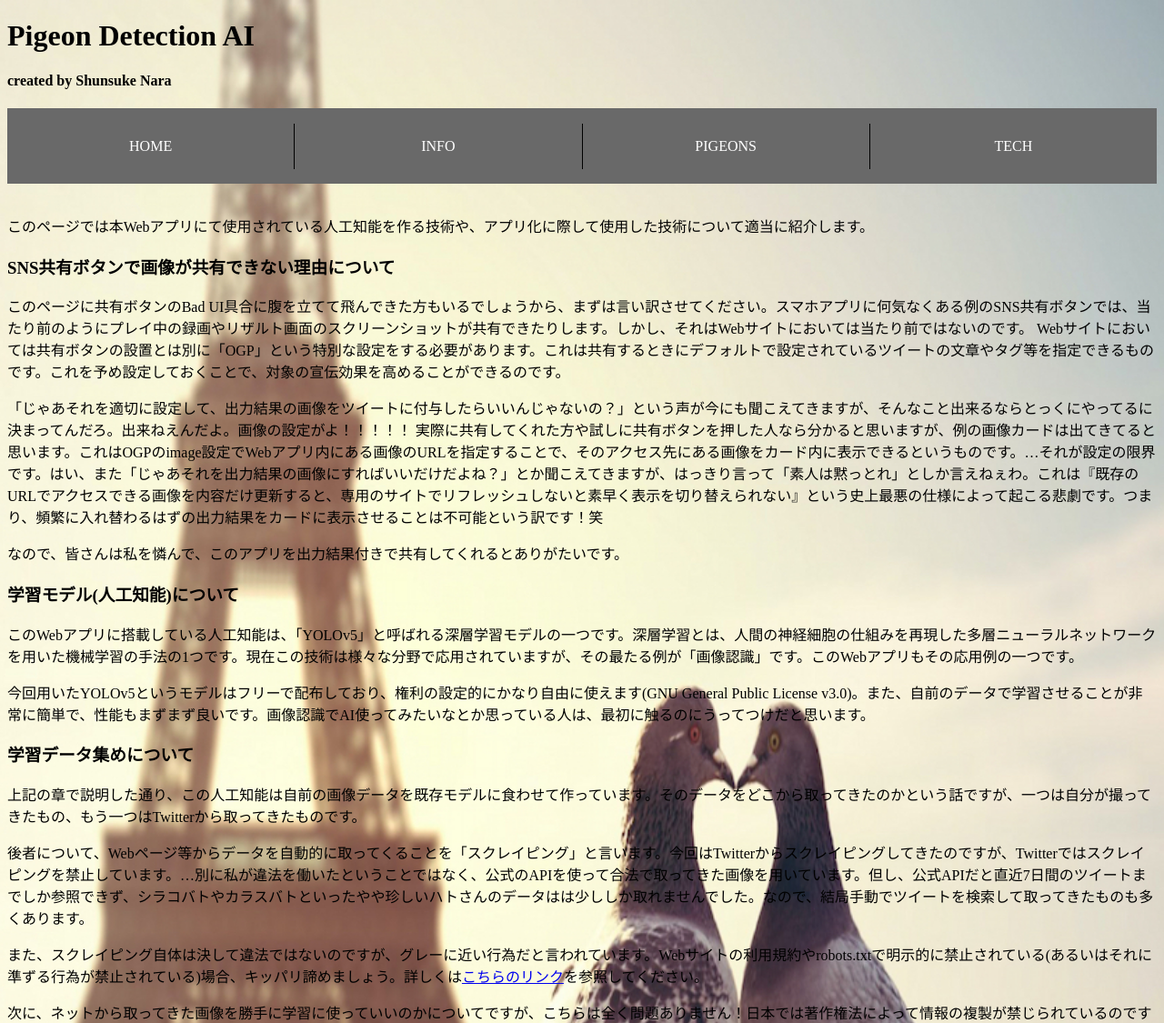
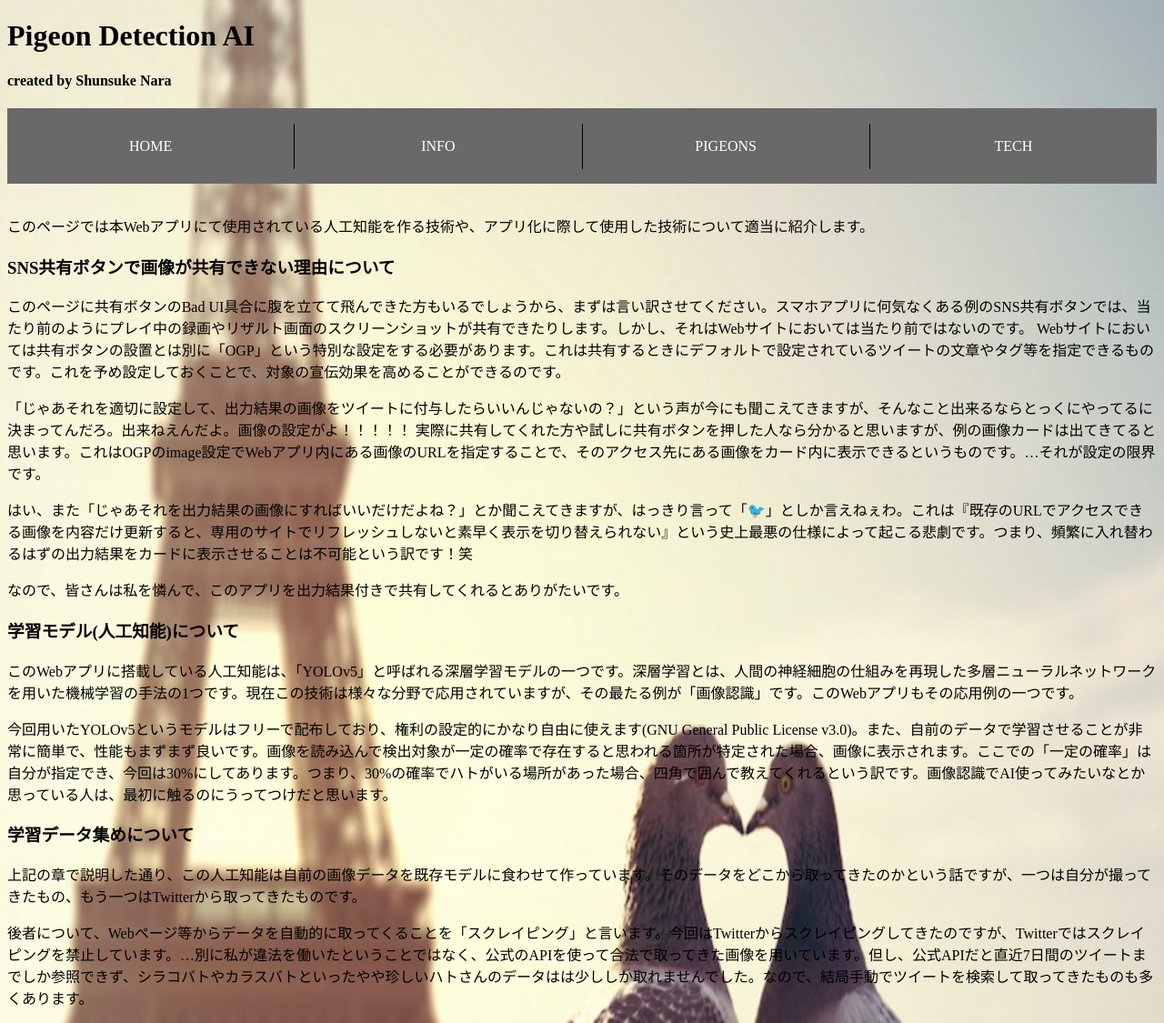
Before and after one commit to ARAN1218/Pigeon-Detection-AI, a Flask app: page /tech in a window 1280 px wide. Shown: the top 1125 px of the page at 91% size. Run offline with Flask 2, Linux system fonts and the light colour scheme; some libraries are stand-ins or nearby versions.

Commit message:
fix a little

```diff
--- a/pigeon_app/templates/index.html
+++ b/pigeon_app/templates/index.html
@@ -24,17 +24,17 @@
         <br>
         以下の各種ボタンから結果を共有してくれると嬉しいです(共有する際、上の画像を手動で保存・貼り付けしてください...)
         <p>(何でそんな仕様になっているのかについては<a href="./tech#ogp">こちら</a>)</p>
-        <div class="line-it-button" data-lang="ja" data-type="share-a" data-env="REAL" data-url="https://pigeon-detection.herokuapp.com" data-color="default" data-size="large" data-count="true" data-ver="3" style="display: none;"></div>
+        <!-- <div class="line-it-button" data-lang="ja" data-type="share-a" data-env="REAL" data-url="https://pigeon-detection.herokuapp.com" data-color="default" data-size="large" data-count="true" data-ver="3" style="display: none;"></div>
         <script src="https://www.line-website.com/social-plugins/js/thirdparty/loader.min.js" async="async" defer="defer"></script>
         <br>
         <a href="https://twitter.com/share?ref_src=twsrc%5Etfw" class="twitter-share-button" data-lang="ja" data-text="青山祭2022でハト検知AIWebアプリを試しています🐦" data-hashtags="青山祭2022" data-size="large" data-url="https://pigeon-detection.herokuapp.com" data-count="true">Tweet</a>
         <br>
         <script async src="https://platform.twitter.com/widgets.js" charset="utf-8"></script>
         <div id="fb-root"></div>
-        <iframe src="https://www.facebook.com/plugins/share_button.php?href=https%3A%2F%2Fpigeon-detection.herokuapp.com&layout=button_count&size=large&width=117&height=28&appId" width="117" height="28" style="border:none;overflow:hidden" scrolling="no" frameborder="0" allowfullscreen="true" allow="autoplay; clipboard-write; encrypted-media; picture-in-picture; web-share"></iframe>
+        <iframe src="https://www.facebook.com/plugins/share_button.php?href=https%3A%2F%2Fpigeon-detection.herokuapp.com&layout=button_count&size=large&width=117&height=28&appId" width="117" height="28" style="border:none;overflow:hidden" scrolling="no" frameborder="0" allowfullscreen="true" allow="autoplay; clipboard-write; encrypted-media; picture-in-picture; web-share"></iframe> -->
 
         <br>
-        <a href="./">別の画像で試してみる</a>
+        <button class="button" button-size="large"><a href="./" style="text-decoration: none; color: black;">別の画像で試してみる🐦</a></button>
 
         <br>
         <table border="0" cellspacing="0" cellpadding="0"><tr><td align="center"><a href="http://www.rays-counter.com/"><img src="http://www.rays-counter.com/d511_f6_022/62dfbcdf19166/" alt="アクセスカウンター" border="0"></a></td></tr><tr><td align="center"><img src="http://www.rays-counter.com/images/counter_01.gif" border="0" alt=""><img src="http://www.rays-counter.com/images/counter_02.gif" border="0" alt=""><img src="http://www.rays-counter.com/images/counter_03.gif" border="0" alt=""><img src="http://www.rays-counter.com/images/counter_04.gif" border="0" alt=""><img src="http://www.rays-counter.com/images/counter_05.gif" border="0" alt=""></td></tr></table>
--- a/pigeon_app/templates/tech.html
+++ b/pigeon_app/templates/tech.html
@@ -9,7 +9,10 @@
     </p>
     <p>
         「じゃあそれを適切に設定して、出力結果の画像をツイートに付与したらいいんじゃないの？」という声が今にも聞こえてきますが、そんなこと出来るならとっくにやってるに決まってんだろ。出来ねえんだよ。画像の設定がよ！！！！！
-        実際に共有してくれた方や試しに共有ボタンを押した人なら分かると思いますが、例の画像カードは出てきてると思います。これはOGPのimage設定でWebアプリ内にある画像のURLを指定することで、そのアクセス先にある画像をカード内に表示できるというものです。…それが設定の限界です。はい、また「じゃあそれを出力結果の画像にすればいいだけだよね？」とか聞こえてきますが、はっきり言って「素人は黙っとれ」としか言えねぇわ。これは『既存のURLでアクセスできる画像を内容だけ更新すると、専用のサイトでリフレッシュしないと素早く表示を切り替えられない』という史上最悪の仕様によって起こる悲劇です。つまり、頻繁に入れ替わるはずの出力結果をカードに表示させることは不可能という訳です！笑
+        実際に共有してくれた方や試しに共有ボタンを押した人なら分かると思いますが、例の画像カードは出てきてると思います。これはOGPのimage設定でWebアプリ内にある画像のURLを指定することで、そのアクセス先にある画像をカード内に表示できるというものです。…それが設定の限界です。
+    </p>
+    <p>
+        はい、また「じゃあそれを出力結果の画像にすればいいだけだよね？」とか聞こえてきますが、はっきり言って「🐦」としか言えねぇわ。これは『既存のURLでアクセスできる画像を内容だけ更新すると、専用のサイトでリフレッシュしないと素早く表示を切り替えられない』という史上最悪の仕様によって起こる悲劇です。つまり、頻繁に入れ替わるはずの出力結果をカードに表示させることは不可能という訳です！笑
     </p>
     <p>
         なので、皆さんは私を憐んで、このアプリを出力結果付きで共有してくれるとありがたいです。
@@ -17,7 +20,7 @@
 
     <h3>学習モデル(人工知能)について</h3>
     <p>このWebアプリに搭載している人工知能は、「YOLOv5」と呼ばれる深層学習モデルの一つです。深層学習とは、人間の神経細胞の仕組みを再現した多層ニューラルネットワークを用いた機械学習の手法の1つです。現在この技術は様々な分野で応用されていますが、その最たる例が「画像認識」です。このWebアプリもその応用例の一つです。</p>
-    <p>今回用いたYOLOv5というモデルはフリーで配布しており、権利の設定的にかなり自由に使えます(GNU General Public License v3.0)。また、自前のデータで学習させることが非常に簡単で、性能もまずまず良いです。画像認識でAI使ってみたいなとか思っている人は、最初に触るのにうってつけだと思います。</p>
+    <p>今回用いたYOLOv5というモデルはフリーで配布しており、権利の設定的にかなり自由に使えます(GNU General Public License v3.0)。また、自前のデータで学習させることが非常に簡単で、性能もまずまず良いです。画像を読み込んで検出対象が一定の確率で存在すると思われる箇所が特定された場合、画像に表示されます。ここでの「一定の確率」は自分が指定でき、今回は30%にしてあります。つまり、30%の確率でハトがいる場所があった場合、四角で囲んで教えてくれるという訳です。画像認識でAI使ってみたいなとか思っている人は、最初に触るのにうってつけだと思います。</p>
 
     <h3>学習データ集めについて</h3>
     <p>
--- a/pigeon_app/views.py
+++ b/pigeon_app/views.py
@@ -48,5 +48,5 @@ def pigeons():
 def tech():
     return render_template("tech.html")
 
-if __name__ == "__main__":
-    app.run(debug=True)
+#if __name__ == "__main__":
+app.run(debug=True)
```
Also changed, not shown: pigeon_app/static/media/result.jpg, 1 other file.
